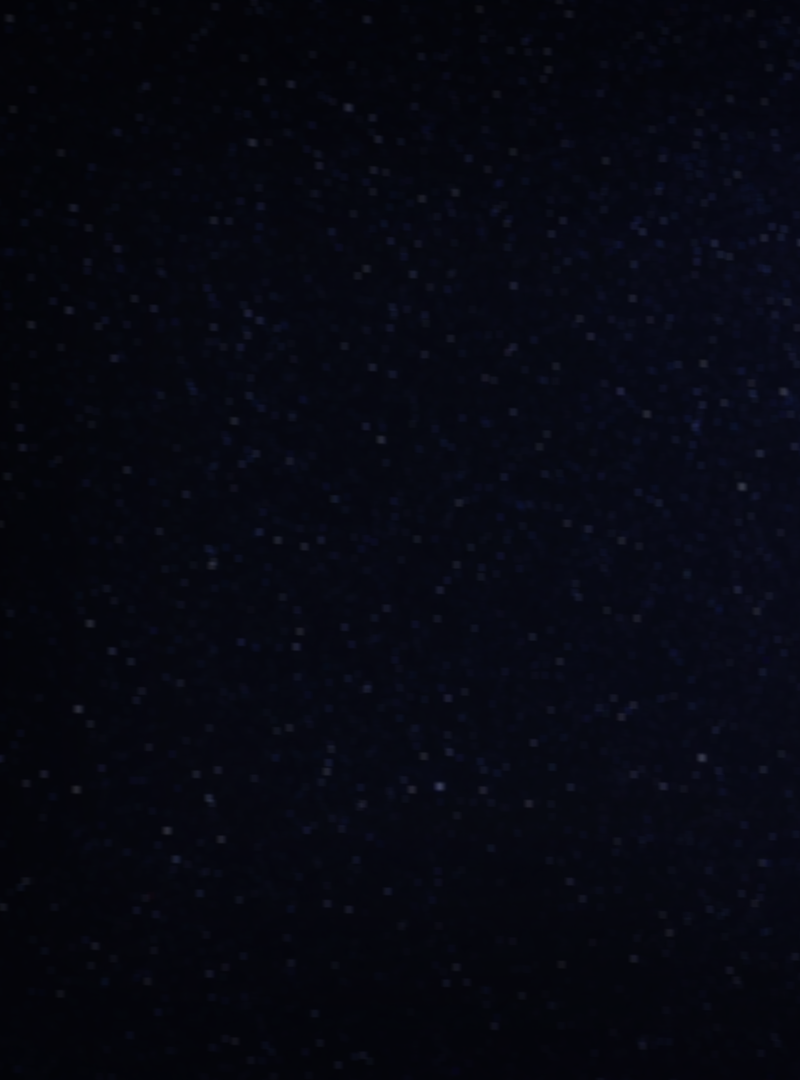
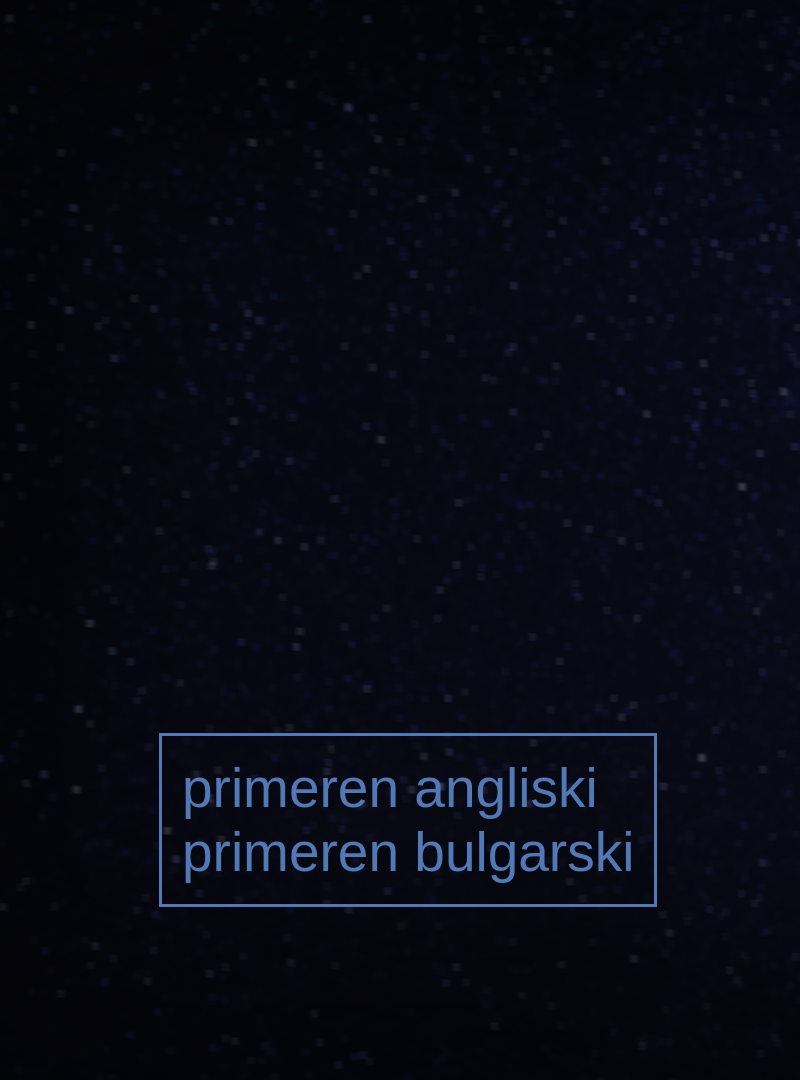
Before and after one commit to evgeniyraev/Smolyan, an Electron app: page star-signs/index.html in a window 800 px wide. Shown: the top 1080 px of the page. Drawn offline with Linux system fonts and the light colour scheme; no server answers.

Commit message:
final touches

```diff
--- a/star-signs/index.html
+++ b/star-signs/index.html
@@ -21,8 +21,8 @@
             </div>
 
             <div id="name">
-                <div lang="en"></div>
-                <div lang="bg"></div>
+                <div lang="en">primeren angliski</div>
+                <div lang="bg">primeren bulgarski</div>
             </div>
         </div>
     </div>
--- a/star-signs/main.js
+++ b/star-signs/main.js
@@ -31,7 +31,7 @@ function createWindow() {
     mainWindow.setKiosk(true)
 
     // Open the DevTools.
-    mainWindow.webContents.openDevTools()
+    //mainWindow.webContents.openDevTools()
 
     // Emitted when the window is closed.
     mainWindow.on('closed', function() {
--- a/star-signs/styles.css
+++ b/star-signs/styles.css
@@ -15,8 +15,18 @@ body {
 }
 
 #name {
-    color: white;
-    font-size: 25px;
+    border: solid;
+    margin-top: 350px;
+    padding: 20px;
+    color: #5278b6;
+    font-size: 55px;
+}
+
+.question .result[answer] #name {
+    border: none;
+}
+.question .result[answer="correct"] #name {
+    border: solid;
 }
 
 .question {
@@ -38,12 +48,12 @@ body {
 }
 .question .result {
     display: flex;
+    flex-direction: column;
 }
 
 .question .result .icon {
     width: 183px;
     height: 183px;
-    flex: 1;
 }
 .question .result .icon::after {
     color: white;
```
